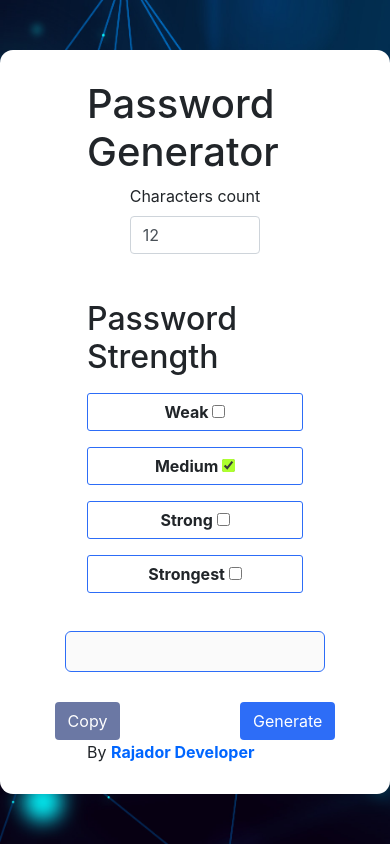
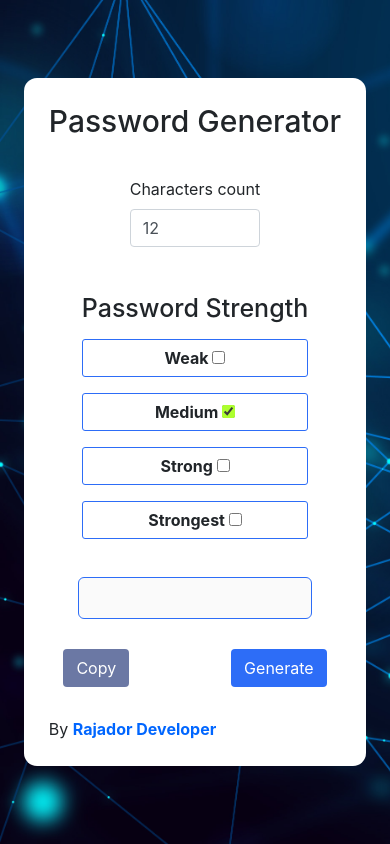
Before and after one commit to RajadorDev/PasswordGenerator, a plain HTML site: page index.html in a window 390 px wide. Drawn offline with nearby package versions, Linux system fonts and the light colour scheme.

Commit message:
Fixed mobile problems

```diff
--- a/index.html
+++ b/index.html
@@ -10,8 +10,8 @@
 </head>
 <body>
     <main>
-        <h1>Password Generator</h1>
         <div class="password-area">
+            <h1>Password Generator</h1>
             <div class="mb-3">
                 <label class="info-label form-label" for="password-length-input">
                     Characters count
@@ -42,8 +42,8 @@
                 <button disabled class="copy-button btn" copy="password-input" id="copy">Copy</button>
                 <button id="generate-button" class="btn">Generate</button>
             </div>
+            <span id="credits">By <a href="https://github.com/RajadorDev">Rajador Developer</a> </span>
         </div>
-        <span id="credits">By <a href="https://github.com/RajadorDev">Rajador Developer</a> </span>
     </main>
 </body>
 </html>
--- a/styles/index_styles.css
+++ b/styles/index_styles.css
@@ -21,10 +21,15 @@
     box-sizing: border-box;
 }
 
+html {
+    height: 100%;
+    width: 100%;
+}
+
 body {
     font-family: "Roboto", sans-serif;
-    height: 100vh;
-    width: 100vw;
+    height: 100%;
+    width: 100%;
     display: flex;
     flex-direction: column;
     align-items: center;
@@ -32,6 +37,7 @@ body {
     background-color: aliceblue;
     background-image: url('../assets/background.jpg');
     background-size: cover;
+    box-sizing: border-box;
 }
 
 main {
@@ -117,3 +123,28 @@ main {
 input[type="checkbox"] {
     cursor: pointer;
 }
+
+h1, h2 {
+    text-align: center;
+}
+
+@media (max-width: 800px) {
+    main {
+        padding: 25px;
+    }
+
+    main h1 {
+        font-size: 30px;
+    }
+
+    main h2 {
+        font-size: 25px;
+    }
+
+    #password-input {
+        width: 80%;
+    }
+    .password-buttons {
+        width: 90%;
+    }
+}
```
